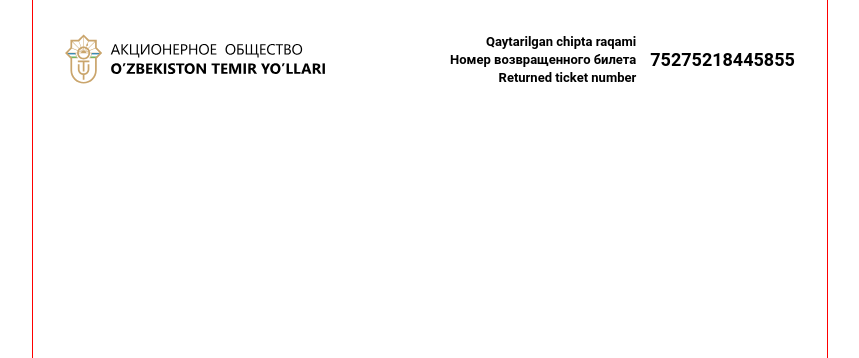
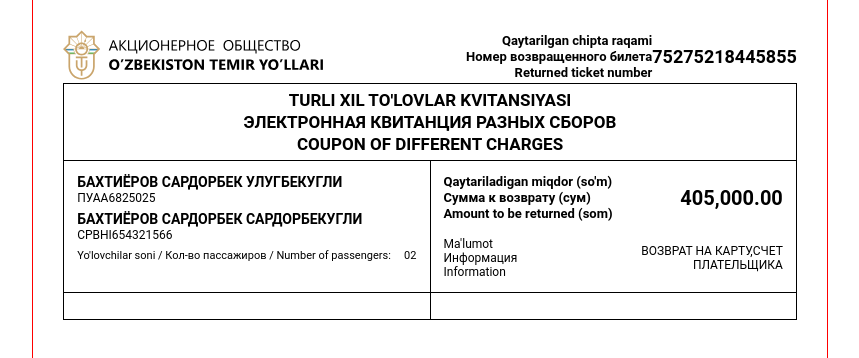
Before and after one commit to irwin7/railway-ticket-cancelled, a plain HTML site: page index.html in a window 1280 px wide. Shown: the top 358 px of the page, without its empty margins (210-1069 px from the left). Drawn offline with Linux system fonts and the light colour scheme.

Commit message:
coupon almost done

```diff
--- a/index.html
+++ b/index.html
@@ -39,6 +39,79 @@
           </td>
         </tr>
       </table>
+      <table class="coupon">
+        <tr class="coupon__row coupon__header">
+          <td class="coupon__col" colspan="2">
+            <p class="coupon__title coupon__title-uz">TURLI XIL TO'LOVLAR KVITANSIYASI</p>
+            <p class="coupon__title coupon__title-ru">ЭЛЕКТРОННАЯ КВИТАНЦИЯ РАЗНЫХ СБОРОВ</p>
+            <p class="coupon__title coupon__title-en">COUPON OF DIFFERENT CHARGES</p>
+          </td>
+        </tr>
+        <tr class="coupon__row coupon__body">
+          <td class="coupon__col passeger">
+            <table class="passeger__tab">
+              <tr class="passeger__row">
+                <td class="passeger__col">
+                  <p class="passeger__name">БАХТИЁРОВ САРДОРБЕК УЛУГБЕКУГЛИ</p>
+                  <p class="passeger__id">ПУАА6825025</p>
+                </td>
+              </tr>
+              <tr class="passeger__row">
+                <td class="passeger__col">
+                  <p class="passeger__name">БАХТИЁРОВ САРДОРБЕК САРДОРБЕКУГЛИ</p>
+                  <p class="passeger__id">СРBHI654321566</p>
+                </td>
+              </tr>
+              <tr class="passeger__row">
+                <td class="passeger__col">
+                  <p class="passeger__count-txt">Yo'lovchilar soni / Кол-во пассажиров / Number of
+                    passengers:</p>
+                </td>
+                <td class="passeger__col">
+                  <p class="passeger__count">02</p>
+                </td>
+              </tr>
+            </table>
+          </td>
+          <td class="coupon__col amount">
+            <table class="amount__tab">
+              <tr class="amount__row">
+                <td class="amount__col">
+                  <p class="amount__title amount__title-uz">Qaytariladigan miqdor (so'm)</p>
+                  <p class="amount__title amount__title-ru">Сумма к возврату (сум)</p>
+                  <p class="amount__title amount__title-en">Amount to be returned (som)</p>
+                </td>
+                <td class="amount__col">
+                  <p class="amount__cost">405,000.00</p>
+                </td>
+              </tr>
+              <tr class="amount__row">
+                <td class="amount__col">
+                  <p class="a-info__title">Ma'lumot</p>
+                  <p class="a-info__title">Информация</p>
+                  <p class="a-info__title">Information</p>
+                </td>
+                <td class="amount__col">
+                  <p class="a-type__text">ВОЗВРАТ НА КАРТУ,СЧЕТ ПЛАТЕЛЬЩИКА</p>
+                </td>
+              </tr>
+            </table>
+          </td>
+        </tr>
+        <tr class="coupon__row coupon__footer">
+          <td class="coupon__col route">
+            <table class="route__tab">
+              <tr class="route__row">
+                <td class="route__col"></td>
+                <td class="route__col"></td>
+              </tr>
+            </table>
+          </td>
+          <td class="coupon__col route departure">
+
+          </td>
+        </tr>
+      </table>
       <div class="clear-box"></div>
     </div>
   </div>
--- a/style.css
+++ b/style.css
@@ -25,7 +25,6 @@ body {
     height: 297mm;
   }
 
-  /* ... the rest of the rules ... */
 }
 
 .clear-fix:before,
@@ -47,22 +46,24 @@ ul {
   list-style: none;
 }
 
+table {
+  width: 100%;
+  border-spacing:0;
+  border-collapse: collapse;
+}
+
 .printing-box {
   width: 210mm;
   height: 297mm;
   display: table;
   margin: 0 auto;
   padding: 30px;
-  /* background: #cececc; */
   outline: solid 1px #ff0000;
 }
 
 .header {
-
   width: 100%;
 }
-
-.header__row {}
 
 .header__col {
   width: 50%;
@@ -77,14 +78,11 @@ ul {
 .header__inner-row {
   width: 100%;
 }
-.header__txts-h{
+
+.header__txts-h {
   width: 100%;
   padding-right: 10px;
 }
-
-.header__inner-col {}
-
-.header__txts {}
 
 .header__title {
   display: block;
@@ -93,8 +91,6 @@ ul {
   line-height: 16px;
   text-align: right;
 }
-
-.header__txt {}
 
 .header__id {
   display: inline-block;
@@ -105,3 +101,119 @@ ul {
   color: #000;
   text-align: right;
 }
+
+.coupon {}
+
+.coupon__row {}
+
+.coupon__header .coupon__col{
+  padding: 5px 0;
+}
+
+.coupon__col {
+  width: 50%;
+  border: 1px solid #000;
+  padding: 13px;
+  vertical-align: top;
+}
+
+.coupon__title {
+  font-weight: 600;
+  font-size: 17px;
+  line-height: 22px;
+  text-align: center;
+  text-transform: uppercase;
+  color: #000;
+}
+
+.coupon__body {}
+
+.passeger {}
+
+.passeger__tab {}
+
+.passeger__row:not(:last-child) .passeger__col {
+  padding-bottom: 6px;
+}
+
+.passeger__col {}
+
+.passeger__name {
+  font-weight: 700;
+  font-size: 14px;
+  line-height: 16px;
+  color: #000;
+  margin-bottom: 1px;
+}
+
+.passeger__id {
+  font-weight: 400;
+  font-size: 12px;
+  line-height: 14px;
+  color: #000;
+}
+
+.passeger__count-txt {
+  display: inline;
+  font-weight: 400;
+  font-size: 11px;
+  line-height: 14px;
+  color: #000;
+  margin-right: 10px;
+}
+
+.passeger__count {
+  font-weight: 400;
+  font-size: 11px;
+  line-height: 13px;
+  color: #000;
+}
+
+.amount {}
+
+.amount__tab {}
+
+.amount__row .amount__col:first-child{
+  width: 55%;
+}
+.amount__row:first-child .amount__col{
+  padding-bottom: 15px;
+}
+
+.amount__col {
+  width: 45%;
+}
+
+.amount__title {
+  font-weight: 700;
+  font-size: 13px;
+  line-height: 16px;
+  color: #000;
+}
+
+.amount__cost {
+  display: inline-block;
+  width: 100%;
+  font-weight: 700;
+  font-size: 20px;
+  line-height: 24px;
+  text-align: right;
+  vertical-align: middle;
+  color: #000;
+}
+
+.a-info__title {
+  font-weight: 400;
+  font-size: 12px;
+  line-height: 14px;
+  color: #000;
+}
+
+.a-type__text {
+  font-weight: 400;
+  font-size: 12px;
+  line-height: 14px;
+  text-align: right;
+  color: #000;
+  text-transform: uppercase;
+}
```
